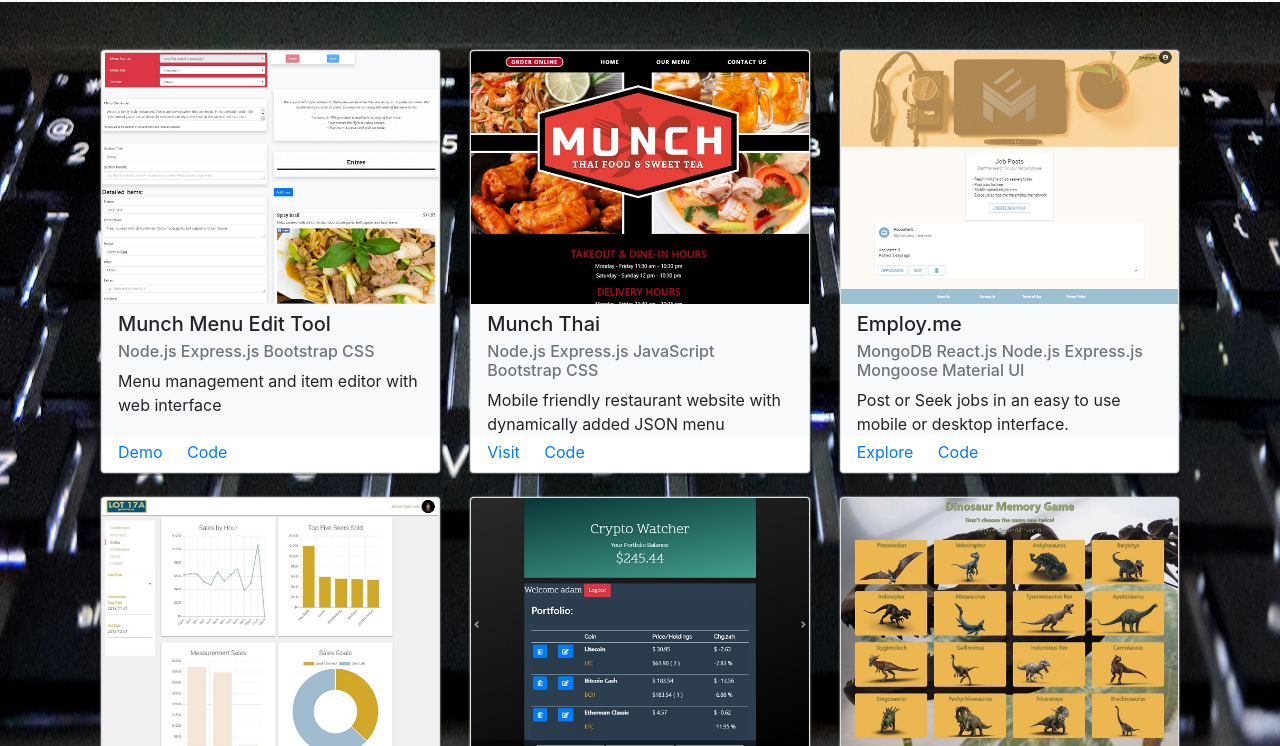
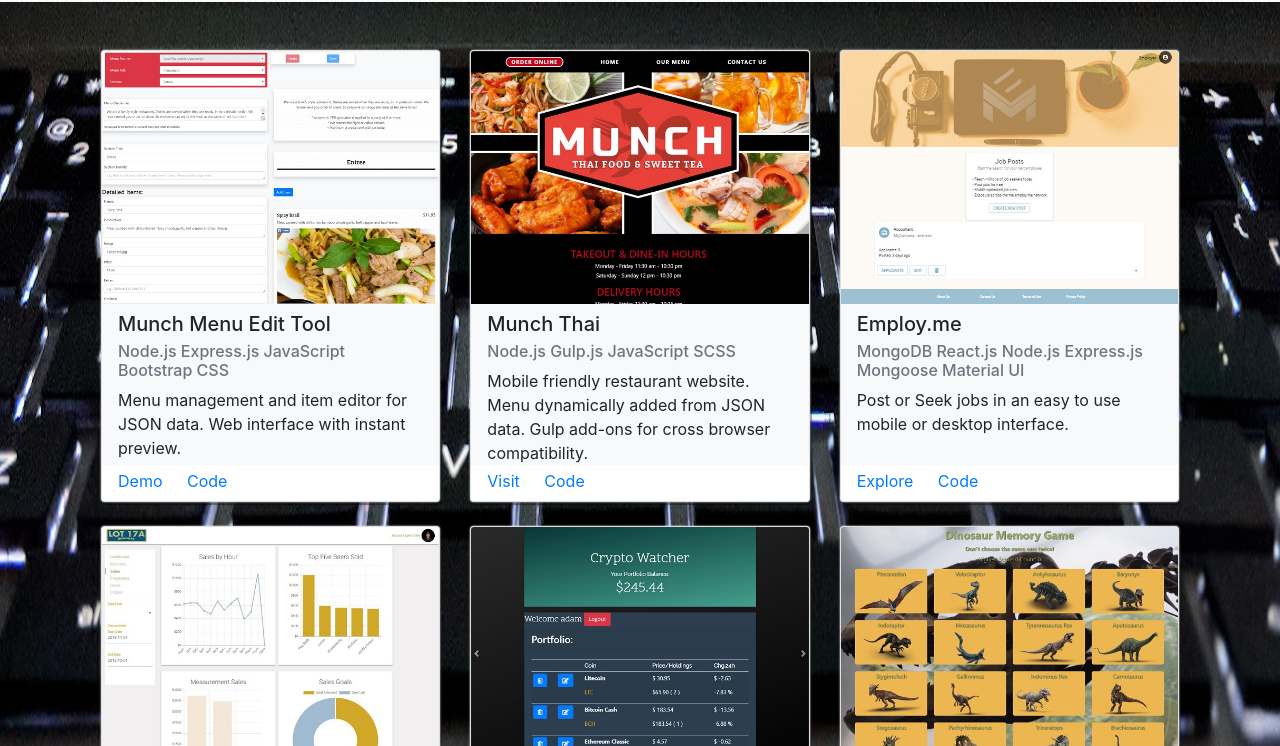
Before and after one commit to aOpenbrier/aOpenbrier.github.io, a plain HTML site: page portfolio.html in a window 1280 px wide. Shown: the part 54-800 px from the top of the page. Drawn offline with nearby package versions, Linux system fonts and the light colour scheme.

Commit message:
fix munch description

```diff
--- a/portfolio.html
+++ b/portfolio.html
@@ -57,8 +57,8 @@
                     <img class="card-img-top" src='images/th-munchmenu.jpg' alt="munch menu node application">
                     <div class="card-body bg-light px-3 pt-2 pb-0">
                         <h5 class="card-title">Munch Menu Edit Tool</h5>
-                        <h6 class="card-subtitle text-muted mb-2">Node.js Express.js Bootstrap&nbsp;CSS </h6>
-                        <p class="card-text">Menu management and item editor with web interface</p>
+                        <h6 class="card-subtitle text-muted mb-2">Node.js Express.js JavaScript Bootstrap&nbsp;CSS </h6>
+                        <p class="card-text">Menu management and item editor for JSON data. Web interface with instant preview.</p>
                     </div>
                     <div class="card-footer bg-white border-0 px-3 pb-2 pt-1">
                         <a href="https://www.youtube.com/watch?v=KrmT_pZFTAk" class="card-link">Demo</a>
@@ -72,8 +72,8 @@
                     <img class="card-img-top" src='images/th-munchthai.jpg' alt="munch thai restaurant website">
                     <div class="card-body bg-light px-3 pt-2 pb-0">
                         <h5 class="card-title">Munch Thai</h5>
-                        <h6 class="card-subtitle text-muted mb-2">Node.js Express.js JavaScript Bootstrap&nbsp;CSS </h6>
-                        <p class="card-text">Mobile friendly restaurant website with dynamically added JSON menu</p>
+                        <h6 class="card-subtitle text-muted mb-2">Node.js Gulp.js JavaScript SCSS</h6>
+                        <p class="card-text">Mobile friendly restaurant website. Menu dynamically added from JSON data. Gulp add-ons for cross browser compatibility.</p>
                     </div>
                     <div class="card-footer bg-white border-0 px-3 pb-2 pt-1">
                         <a href="https://www.munchthai.com" class="card-link">Visit</a>
```
